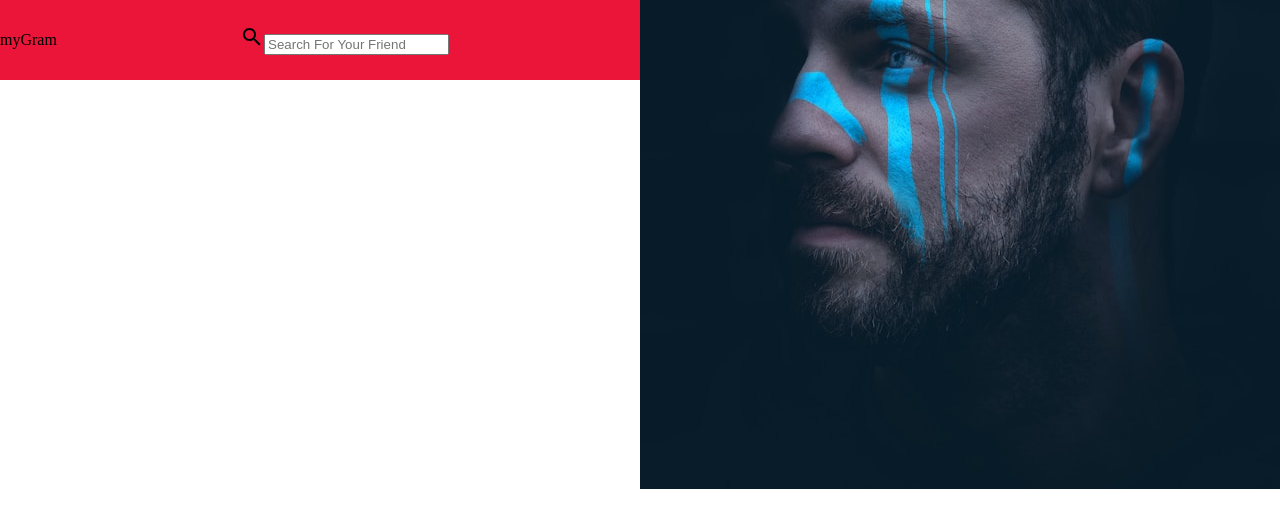
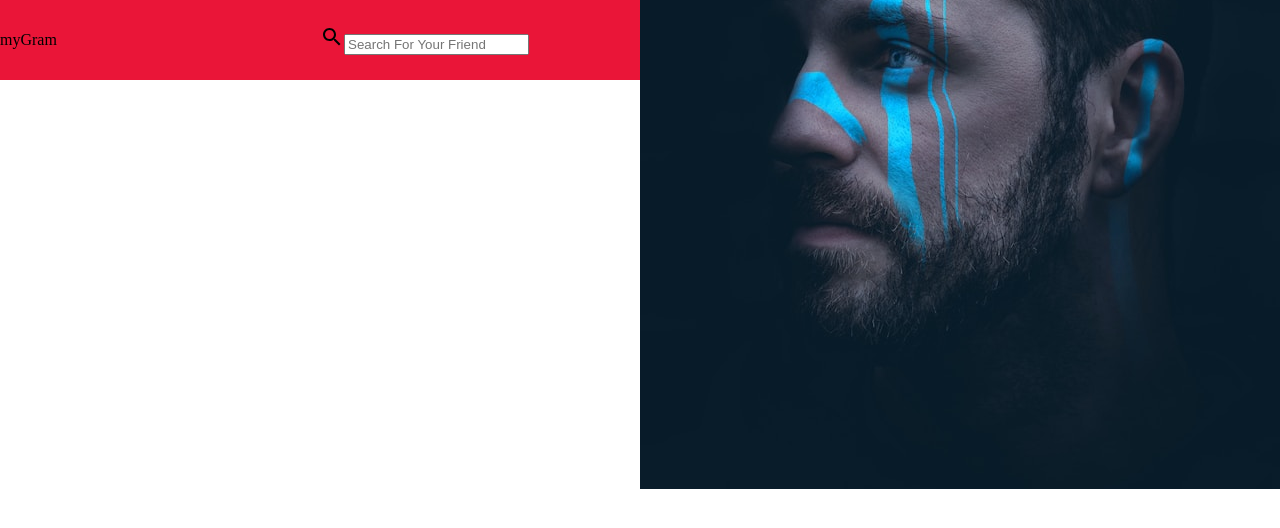
Before and after one commit to AkinduRamsith/myGram-Social-Media-Web-Site, a React (Create React App) app: page / in a window 1280 px wide. Shown: the top 528 px of the page. Built offline with nearby package versions, Linux system fonts and the light colour scheme.

Commit message:
navbar edit

```diff
--- a/src/components/Navigation/navbar.css
+++ b/src/components/Navigation/navbar.css
@@ -9,7 +9,7 @@
 }
 
 .navBarLeft{
-flex: 3;
+flex: 5;
 
 }
 
```
